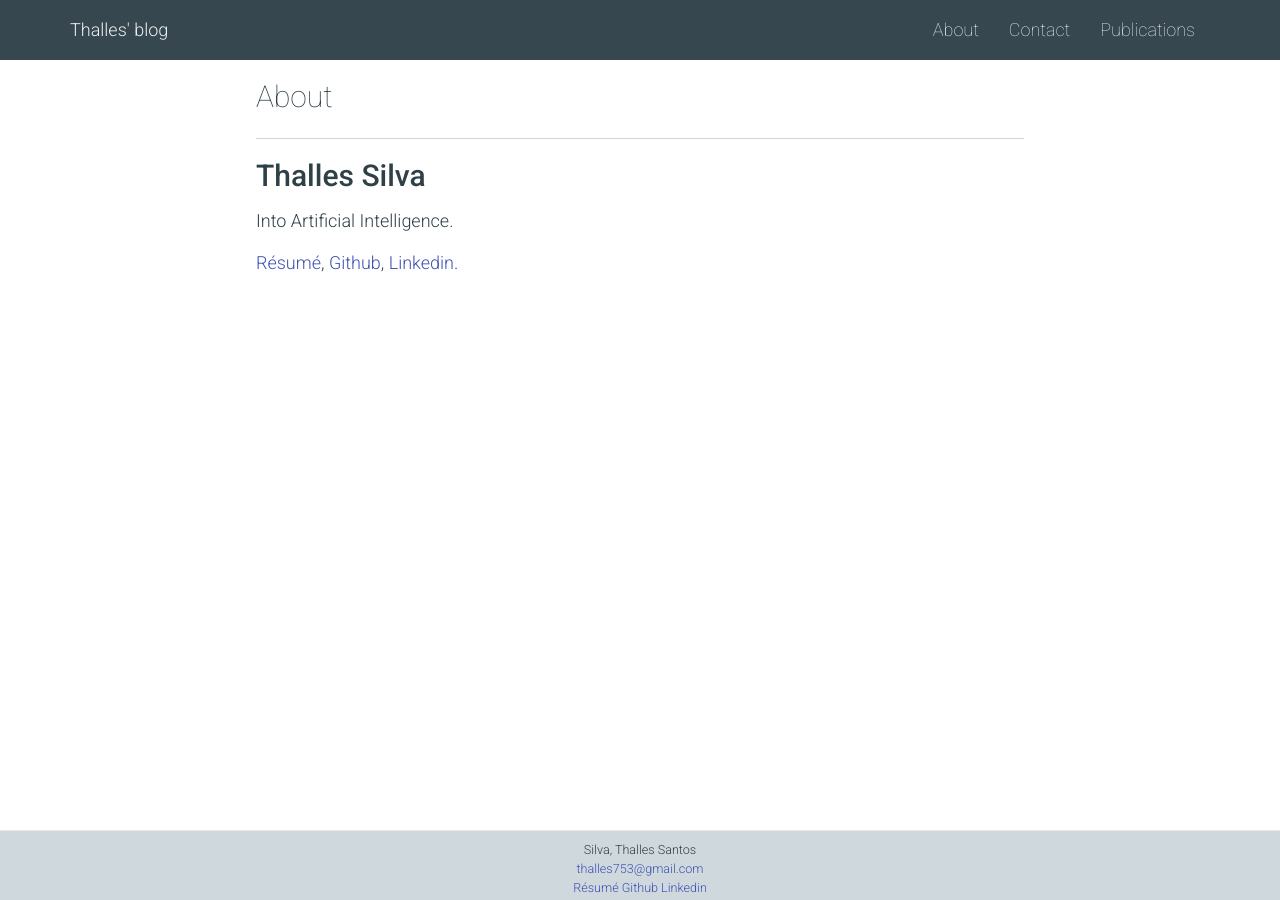
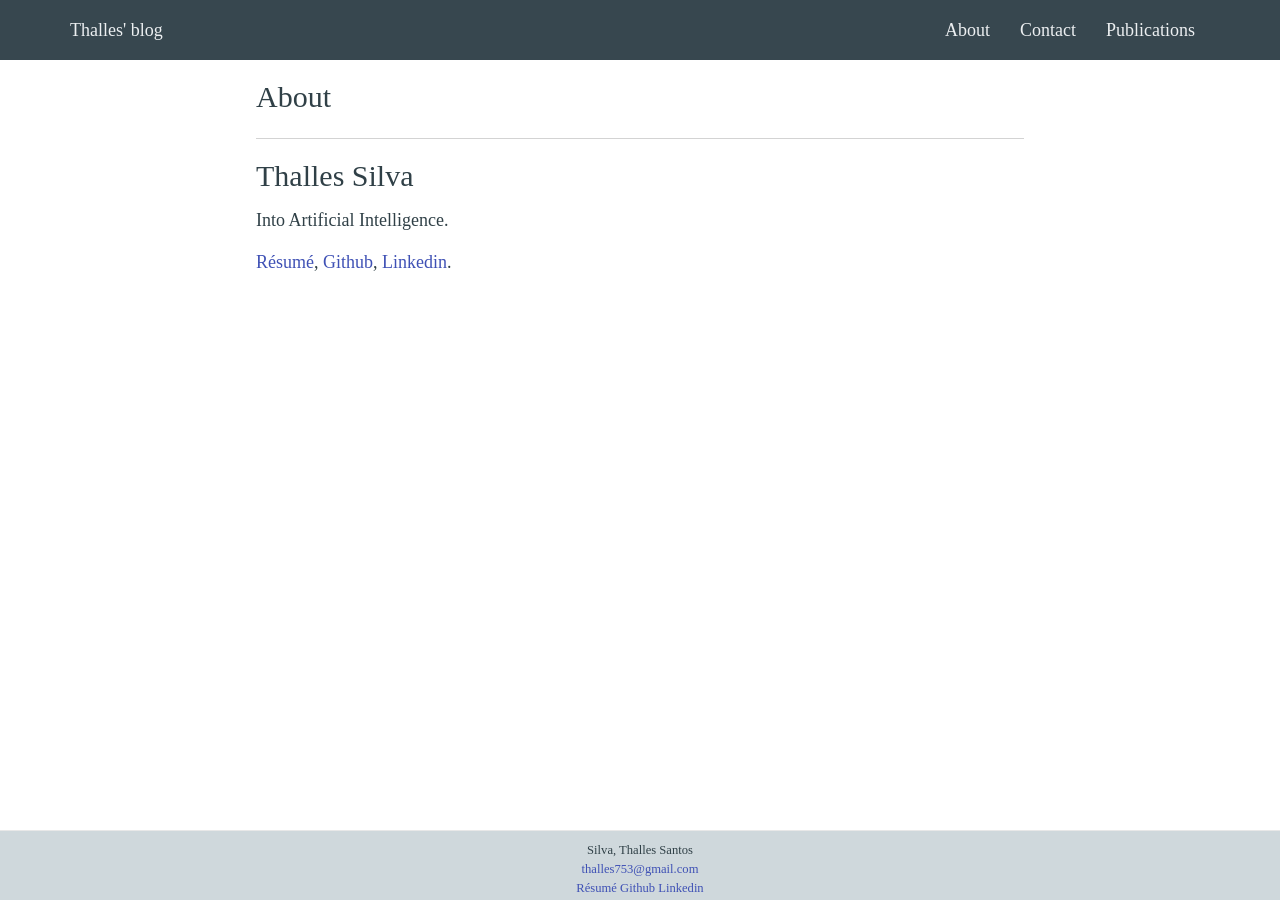
Before and after one commit to sthalles/sthalles.github.io, a Jekyll site: the page built from _pages/01_about.md, in a window 1280 px wide. Built offline with Jekyll 4.4.1, drawn with Linux system fonts in a browser that asks for light colours; nearby versions of some CDN libraries.

Commit message:
change main font to lora serif

```diff
--- a/css/main.scss
+++ b/css/main.scss
@@ -7,7 +7,7 @@
 $icon-font-path: "bower_components/bootstrap-sass/assets/fonts/bootstrap/";
 
 /* custom variable */
-$base-font-family:          "Roboto", sans-serif !default;
+$base-font-family:          "Lora", serif !default;
 $base-font-weight:          300 !default;
 $small-font-weight:         200 !default;
 $large-font-weight:         400 !default;
```
